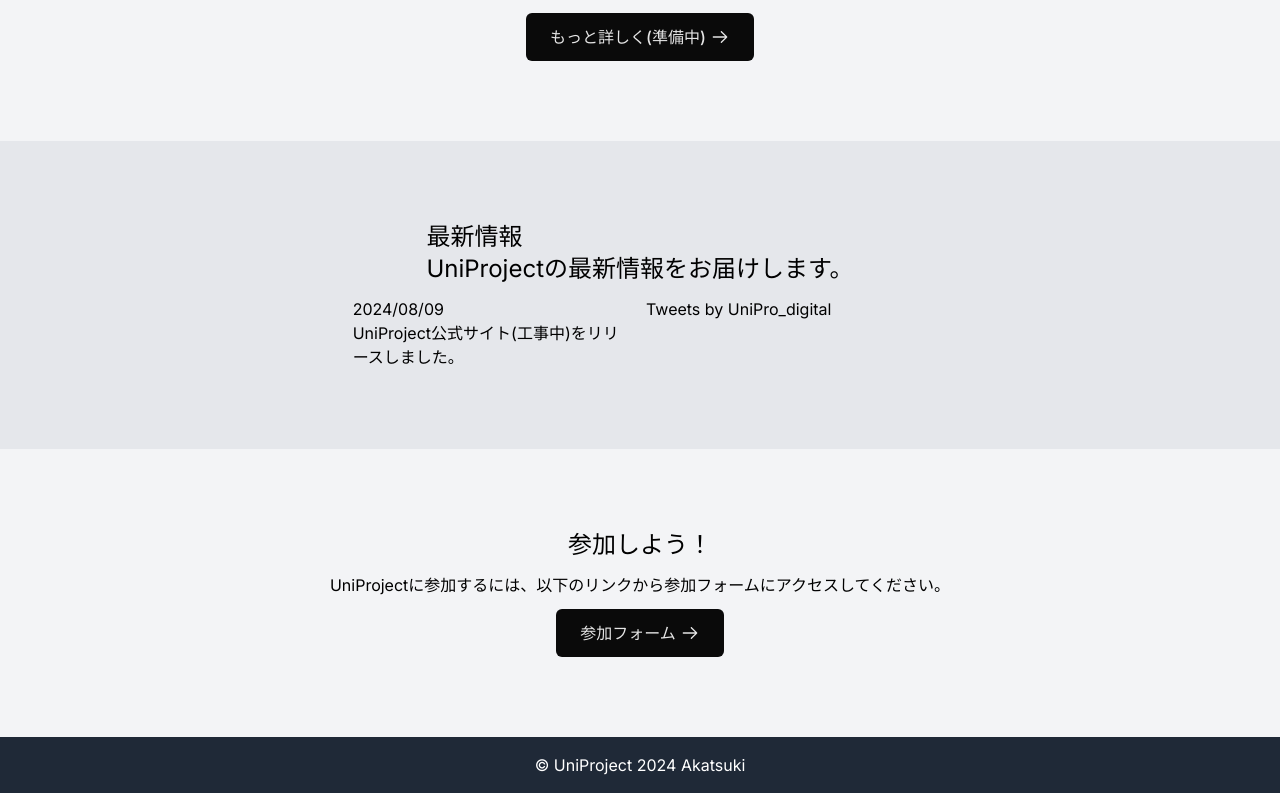
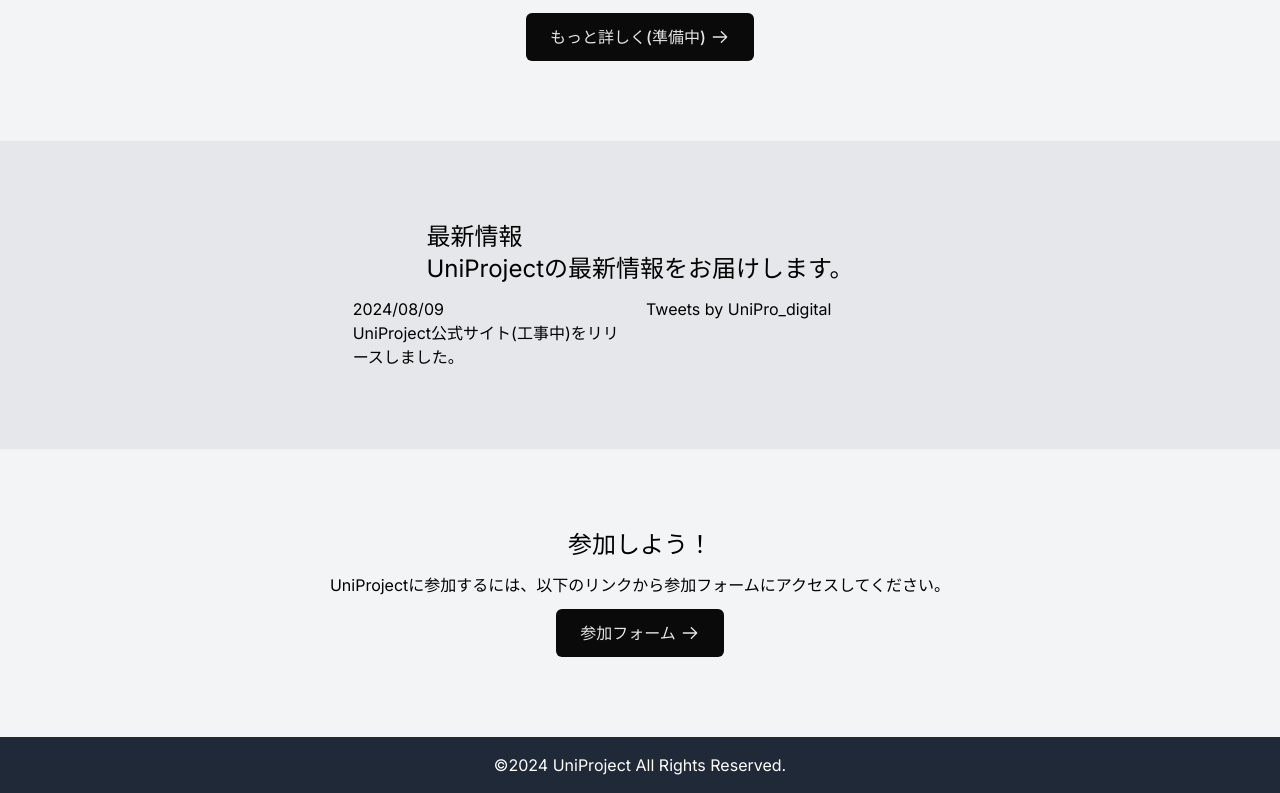
Before and after one commit to harutomiyai/UniPro-site, a Next.js app: page / in a window 1280 px wide. Shown: the part 344-1137 px from the top of the page. Built offline with nearby package versions, Linux system fonts and the light colour scheme.

Commit message:
:recycle: フッター変更

```diff
--- a/src/app/layout.tsx
+++ b/src/app/layout.tsx
@@ -39,8 +39,7 @@
         {children}
         <footer className="p-4 bg-gray-800 text-white text-center">
           <p>
-            &copy; UniProject 2024
-            Akatsuki
+            &copy;2024 UniProject All Rights Reserved.
           </p>
         </footer>
       </body>
```
